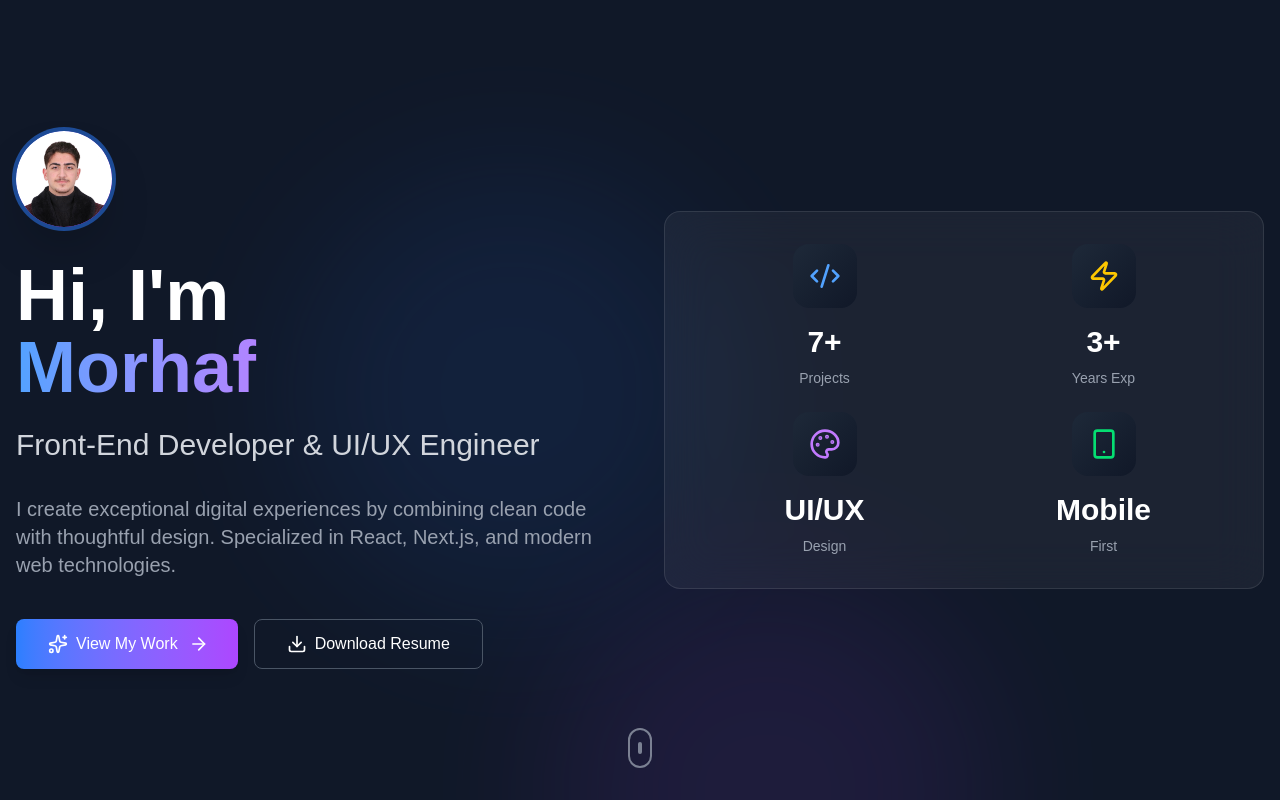
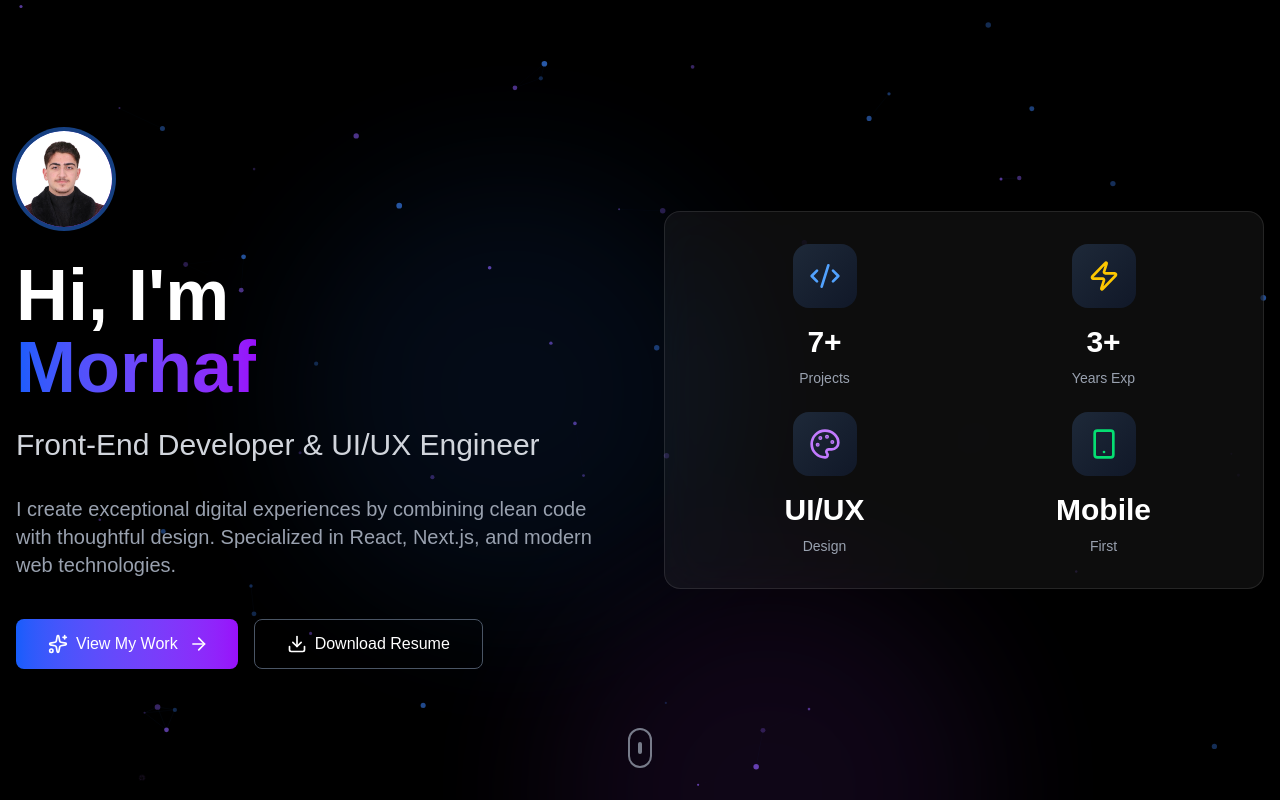
Before and after one commit to MorhafGhziel/Portfolio, a Next.js app: page / in a window 1280 px wide. Built offline with nearby package versions, Linux system fonts and the light colour scheme.

Commit message:
add particles bg

```diff
--- a/app/page.tsx
+++ b/app/page.tsx
@@ -1,8 +1,12 @@
 import Hero from "@/components/Hero";
+import { FloatingElements } from "@/components/FloatingElements";
+import { ParticleBackground } from "@/components/ParticleBackground";
 
 export default function Home() {
   return (
     <>
+      <ParticleBackground />
+      <FloatingElements />
       <Hero />
     </>
   );
--- /dev/null
+++ b/components/FloatingElements.tsx
@@ -0,0 +1,74 @@
+"use client";
+
+import { motion } from "framer-motion";
+import { Code, Palette, Zap, Globe, Star, Heart } from "lucide-react";
+import { useEffect, useState } from "react";
+
+const ICON_SIZE = 32; // px — rough average icon size
+
+const floatingElements = [
+  { icon: Code, color: "text-blue-400/60", delay: 0, size: "w-8 h-8" },
+  { icon: Palette, color: "text-purple-400/60", delay: 0.5, size: "w-6 h-6" },
+  { icon: Zap, color: "text-yellow-400/60", delay: 1, size: "w-7 h-7" },
+  { icon: Globe, color: "text-green-400/60", delay: 1.5, size: "w-8 h-8" },
+  { icon: Star, color: "text-pink-400/60", delay: 2, size: "w-6 h-6" },
+  { icon: Heart, color: "text-red-400/60", delay: 2.5, size: "w-7 h-7" },
+];
+
+type FloatingProps = {
+  x: number;
+  duration: number;
+  delay: number;
+};
+
+export function FloatingElements() {
+  const [mounted, setMounted] = useState(false);
+  const [floatingProps, setFloatingProps] = useState<FloatingProps[]>([]);
+
+  useEffect(() => {
+    setMounted(true);
+
+    const width = window.innerWidth;
+    const props = floatingElements.map(() => ({
+      x: Math.random() * (width - ICON_SIZE), // Random position across screen
+      duration: 20 + Math.random() * 15, // Random animation speed
+      delay: Math.random() * 3, // Staggered start
+    }));
+
+    setFloatingProps(props);
+  }, []);
+
+  if (!mounted || floatingProps.length !== floatingElements.length) return null;
+
+  return (
+    <div className="fixed inset-0 pointer-events-none z-0 overflow-hidden">
+      {floatingElements.map((element, index) => (
+        <motion.div
+          key={index}
+          className={`absolute ${element.color} blur-[0.5px]`}
+          initial={{
+            x: floatingProps[index].x,
+            y: window.innerHeight + 100,
+            opacity: 0,
+            scale: 0,
+          }}
+          animate={{
+            y: -100,
+            opacity: [0, 1, 0],
+            scale: [0, 1, 0],
+            rotate: [0, 360],
+          }}
+          transition={{
+            duration: floatingProps[index].duration,
+            delay: element.delay + floatingProps[index].delay,
+            repeat: Infinity,
+            ease: "linear",
+            times: [0, 0.5, 1],
+          }}
+        >
+          <element.icon className={element.size} />
+        </motion.div>
+      ))}
+    </div>
+  );
+}
--- a/components/Hero.tsx
+++ b/components/Hero.tsx
@@ -15,8 +15,18 @@ import { easeInOut, motion } from "framer-motion";
 import Button from "./ui/Button";
 
 const Hero = () => {
+  const handleDownloadResume = () => {
+    // Create a link element
+    const link = document.createElement("a");
+    link.href = "/Morhaf_Ghziel_Resume.pdf";
+    link.download = "Morhaf_Ghziel_Resume.pdf";
+    document.body.appendChild(link);
+    link.click();
+    document.body.removeChild(link);
+  };
+
   return (
-    <section className="min-h-screen bg-gray-900 text-white flex items-center justify-center px-4">
+    <section className="min-h-screen bg-black text-white flex items-center justify-center px-4 py-12">
       {/* Animated Background Orbs */}
       <div className="absolute inset-0 overflow-hidden">
         <motion.div
@@ -74,7 +84,7 @@ const Hero = () => {
           >
             <span className="block">Hi, I'm</span>
             <motion.span
-              className="block bg-gradient-to-r from-blue-400 via-purple-400 to-pink-400 bg-clip-text text-transparent"
+              className="bg-gradient-to-r from-blue-600 to-purple-600 bg-clip-text text-transparent"
               animate={{
                 backgroundPosition: ["0%", "100%", "0%"],
               }}
@@ -105,7 +115,11 @@ const Hero = () => {
               View My Work
             </Button>
 
-            <Button variant="secondary" leftIcon={Download}>
+            <Button
+              variant="secondary"
+              leftIcon={Download}
+              onClick={handleDownloadResume}
+            >
               Download Resume
             </Button>
           </div>
--- /dev/null
+++ b/components/ParticleBackground.tsx
@@ -0,0 +1,172 @@
+"use client";
+
+import { useEffect, useRef, useState } from "react";
+import { motion } from "framer-motion";
+
+interface Particle {
+  x: number;
+  y: number;
+  vx: number;
+  vy: number;
+  size: number;
+  opacity: number;
+  color: string;
+}
+
+export function ParticleBackground() {
+  const canvasRef = useRef<HTMLCanvasElement>(null);
+  const particlesRef = useRef<Particle[]>([]);
+  const mouseRef = useRef({ x: 0, y: 0 });
+  const animationRef = useRef<number>(null);
+  const [isMounted, setIsMounted] = useState(false);
+
+  useEffect(() => {
+    setIsMounted(true);
+  }, []);
+
+  useEffect(() => {
+    if (!isMounted) return;
+
+    const canvas = canvasRef.current;
+    if (!canvas) return;
+
+    const ctx = canvas.getContext("2d");
+    if (!ctx) return;
+
+    const resizeCanvas = () => {
+      const scale = window.devicePixelRatio || 1;
+      canvas.width = window.innerWidth * scale;
+      canvas.height = window.innerHeight * scale;
+      canvas.style.width = `${window.innerWidth}px`;
+      canvas.style.height = `${window.innerHeight}px`;
+      ctx.scale(scale, scale);
+    };
+
+    const createParticles = () => {
+      const particles: Particle[] = [];
+      const particleCount = Math.min(
+        100,
+        Math.floor((canvas.width * canvas.height) / 15000)
+      );
+
+      for (let i = 0; i < particleCount; i++) {
+        particles.push({
+          x: Math.random() * canvas.width,
+          y: Math.random() * canvas.height,
+          vx: (Math.random() - 0.5) * 0.5,
+          vy: (Math.random() - 0.5) * 0.5,
+          size: Math.random() * 2 + 1,
+          opacity: Math.random() * 0.5 + 0.2,
+          color: Math.random() > 0.5 ? "#3b82f6" : "#8b5cf6", // Blue and Purple to match your theme
+        });
+      }
+      particlesRef.current = particles;
+    };
+
+    const animate = () => {
+      if (!ctx || !canvas) return;
+
+      ctx.clearRect(0, 0, canvas.width, canvas.height);
+
+      particlesRef.current.forEach((particle, index) => {
+        // Update position
+        particle.x += particle.vx;
+        particle.y += particle.vy;
+
+        // Mouse interaction
+        const dx = mouseRef.current.x - particle.x;
+        const dy = mouseRef.current.y - particle.y;
+        const distance = Math.sqrt(dx * dx + dy * dy);
+
+        if (distance < 100) {
+          const force = (100 - distance) / 100;
+          particle.vx += dx * force * 0.001;
+          particle.vy += dy * force * 0.001;
+        }
+
+        // Boundary check with bounce effect
+        if (particle.x < 0 || particle.x > canvas.width) {
+          particle.vx *= -1;
+          particle.x = Math.max(0, Math.min(canvas.width, particle.x));
+        }
+        if (particle.y < 0 || particle.y > canvas.height) {
+          particle.vy *= -1;
+          particle.y = Math.max(0, Math.min(canvas.height, particle.y));
+        }
+
+        // Draw particle
+        ctx.beginPath();
+        ctx.arc(particle.x, particle.y, particle.size, 0, Math.PI * 2);
+        ctx.fillStyle =
+          particle.color +
+          Math.floor(particle.opacity * 255)
+            .toString(16)
+            .padStart(2, "0");
+        ctx.fill();
+
+        // Draw connections
+        particlesRef.current.slice(index + 1).forEach((otherParticle) => {
+          const dx = particle.x - otherParticle.x;
+          const dy = particle.y - otherParticle.y;
+          const distance = Math.sqrt(dx * dx + dy * dy);
+
+          if (distance < 80) {
+            ctx.beginPath();
+            ctx.moveTo(particle.x, particle.y);
+            ctx.lineTo(otherParticle.x, otherParticle.y);
+            ctx.strokeStyle = `rgba(59, 130, 246, ${
+              0.1 * (1 - distance / 80)
+            })`;
+            ctx.lineWidth = 0.5;
+            ctx.stroke();
+          }
+        });
+      });
+
+      animationRef.current = requestAnimationFrame(animate);
+    };
+
+    const handleMouseMove = (e: MouseEvent) => {
+      const rect = canvas.getBoundingClientRect();
+      const scale = canvas.width / rect.width;
+      mouseRef.current = {
+        x: (e.clientX - rect.left) * scale,
+        y: (e.clientY - rect.top) * scale,
+      };
+    };
+
+    const handleResize = () => {
+      resizeCanvas();
+      createParticles();
+    };
+
+    resizeCanvas();
+    createParticles();
+    animate();
+
+    window.addEventListener("mousemove", handleMouseMove);
+    window.addEventListener("resize", handleResize);
+
+    return () => {
+      if (animationRef.current) {
+        cancelAnimationFrame(animationRef.current);
+      }
+      window.removeEventListener("mousemove", handleMouseMove);
+      window.removeEventListener("resize", handleResize);
+    };
+  }, [isMounted]);
+
+  if (!isMounted) {
+    return null;
+  }
+
+  return (
+    <motion.canvas
+      ref={canvasRef}
+      className="fixed inset-0 z-0 pointer-events-none bg-transparent"
+      initial={{ opacity: 0 }}
+      animate={{ opacity: 1 }}
+      transition={{ duration: 2 }}
+    />
+  );
+}
--- a/components/ui/Button.tsx
+++ b/components/ui/Button.tsx
@@ -1,15 +1,17 @@
 "use client";
 
-import { motion } from "framer-motion";
+import { motion, useMotionValue, useSpring, useTransform } from "framer-motion";
 import { LucideIcon } from "lucide-react";
+import { useRef, useState } from "react";
 
 interface ButtonProps {
   children: React.ReactNode;
   variant?: "primary" | "secondary";
-  leftIcon?: LucideIcon; // Icon on the left
-  rightIcon?: LucideIcon; // Icon on the right (animated)
+  leftIcon?: LucideIcon;
+  rightIcon?: LucideIcon;
   onClick?: () => void;
   className?: string;
+  magneticIntensity?: number;
 }
 
 const Button: React.FC<ButtonProps> = ({
@@ -19,31 +21,100 @@ const Button: React.FC<ButtonProps> = ({
   rightIcon: RightIcon,
   onClick,
   className = "",
+  magneticIntensity = 0.3,
 }) => {
+  const buttonRef = useRef<HTMLButtonElement>(null);
+  const [isHovered, setIsHovered] = useState(false);
+
+  // Motion values for magnetic effect
+  const mouseX = useMotionValue(0);
+  const mouseY = useMotionValue(0);
+
+  // Spring animations for smooth movement
+  const springConfig = { damping: 15, stiffness: 150 };
+  const translateX = useSpring(mouseX, springConfig);
+  const translateY = useSpring(mouseY, springConfig);
+
+  const handleMouseMove = (e: React.MouseEvent<HTMLButtonElement>) => {
+    if (!buttonRef.current) return;
+
+    const rect = buttonRef.current.getBoundingClientRect();
+    const centerX = rect.left + rect.width / 2;
+    const centerY = rect.top + rect.height / 2;
+
+    // Calculate distance from center
+    const deltaX = e.clientX - centerX;
+    const deltaY = e.clientY - centerY;
+
+    // Update motion values
+    mouseX.set(deltaX * magneticIntensity);
+    mouseY.set(deltaY * magneticIntensity);
+  };
+
+  const handleMouseLeave = () => {
+    mouseX.set(0);
+    mouseY.set(0);
+    setIsHovered(false);
+  };
+
   const variants = {
     primary:
-      "bg-gradient-to-r from-blue-500 to-purple-500 hover:from-blue-600 hover:to-purple-600 text-white shadow-lg",
+      "bg-gradient-to-r from-blue-600 to-purple-600 hover:from-blue-700 hover:to-purple-700 text-white shadow-lg",
     secondary:
       "border border-gray-600 text-white hover:bg-gray-800 hover:border-gray-500",
   };
 
   return (
     <motion.button
+      ref={buttonRef}
       type="button"
-      className={`px-8 py-3 rounded-lg font-medium transition duration-300 flex items-center justify-center cursor-pointer gap-2 w-fit mx-auto md:mx-0 ${variants[variant]} ${className}`}
+      className={`px-8 py-3 rounded-lg font-medium transition-colors duration-200 flex items-center justify-center cursor-pointer gap-2 w-fit mx-auto md:mx-0 ${variants[variant]} ${className}`}
+      style={{
+        x: translateX,
+        y: translateY,
+      }}
+      onMouseMove={handleMouseMove}
+      onMouseEnter={() => setIsHovered(true)}
+      onMouseLeave={handleMouseLeave}
+      onClick={onClick}
       whileHover={{ scale: 1.05 }}
-      whileTap={{ scale: 0.9 }}
-      onClick={onClick}
+      whileTap={{ scale: 0.95 }}
     >
-      {LeftIcon && <LeftIcon className="w-5 h-5" />}
-      {children}
+      {LeftIcon && (
+        <motion.div
+          style={{
+            x: translateX,
+            y: translateY,
+          }}
+        >
+          <LeftIcon className="w-5 h-5" />
+        </motion.div>
+      )}
+      <motion.span
+        style={{
+          x: translateX,
+          y: translateY,
+        }}
+      >
+        {children}
+      </motion.span>
       {RightIcon && (
         <motion.div
-          animate={variant === "primary" ? { x: [0, 5, 0] } : undefined}
+          animate={
+            !isHovered && variant === "primary" ? { x: [0, 5, 0] } : undefined
+          }
+          style={
+            isHovered
+              ? {
+                  x: translateX,
+                  y: translateY,
+                }
+              : undefined
+          }
           transition={
-            variant === "primary"
+            !isHovered && variant === "primary"
               ? { duration: 1.5, repeat: Infinity }
-              : undefined
+              : springConfig
           }
         >
           <RightIcon className="w-5 h-5" />
```
Also changed, not shown: 1 other file (tests, documents, lock files or other folders).
